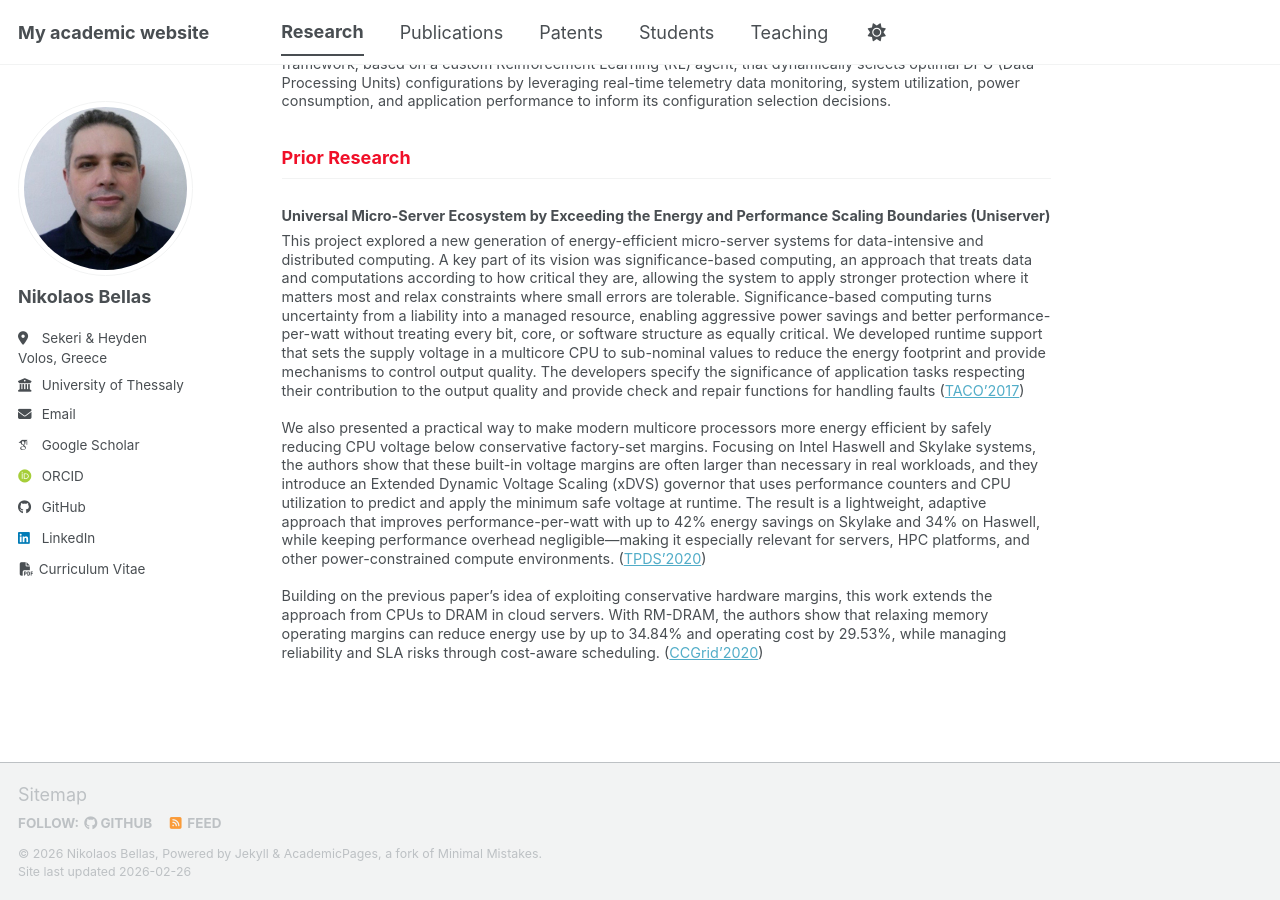
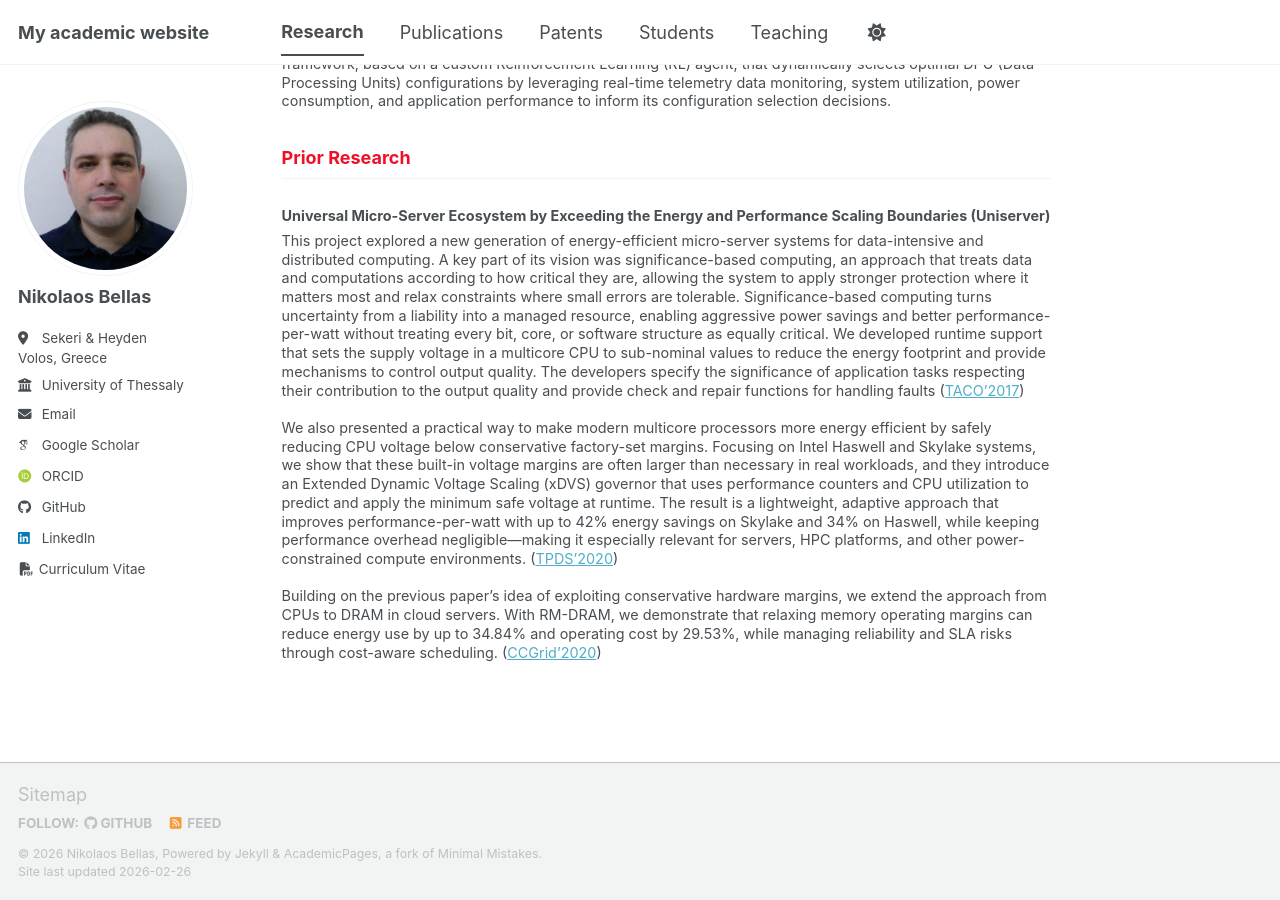
Before and after one commit to nbellas/nbellas.github.io, a Jekyll site: the page built from _pages/research.md, in a window 1280 px wide and 900 px high, scrolled down 863 px. Built offline with Jekyll 4.4.1, drawn with Linux system fonts in a browser that asks for light colours; some web fonts are replaced; a script bundle is joined from its source files by our own code; library files that are not in the unit come from our copies.

Commit message:
Update research.md

```diff
--- a/_pages/research.md
+++ b/_pages/research.md
@@ -30,9 +30,9 @@
 
 This project explored a new generation of energy-efficient micro-server systems for data-intensive and distributed computing. A key part of its vision was significance-based computing, an approach that treats data and computations according to how critical they are, allowing the system to apply stronger protection where it matters most and relax constraints where small errors are tolerable. Significance-based computing turns uncertainty from a liability into a managed resource, enabling aggressive power savings and better performance-per-watt without treating every bit, core, or software structure as equally critical. We developed runtime support that sets the supply voltage in a multicore CPU to sub-nominal values to reduce the energy footprint and provide mechanisms to control output quality. The developers specify the significance of application tasks respecting their contribution to the output quality and provide check and repair functions for handling faults ([TACO'2017](/files/TACO_2017.pdf))
 
-We also presented a practical way to make modern multicore processors more energy efficient by safely reducing CPU voltage below conservative factory-set margins. Focusing on Intel Haswell and Skylake systems, the authors show that these built-in voltage margins are often larger than necessary in real workloads, and they introduce an Extended Dynamic Voltage Scaling (xDVS) governor that uses performance counters and CPU utilization to predict and apply the minimum safe voltage at runtime. The result is a lightweight, adaptive approach that improves performance-per-watt with up to 42% energy savings on Skylake and 34% on Haswell, while keeping performance overhead negligible—making it especially relevant for servers, HPC platforms, and other power-constrained compute environments. ([TPDS’2020](/files/TPDS2020.pdf))
+We also presented a practical way to make modern multicore processors more energy efficient by safely reducing CPU voltage below conservative factory-set margins. Focusing on Intel Haswell and Skylake systems, we show that these built-in voltage margins are often larger than necessary in real workloads, and they introduce an Extended Dynamic Voltage Scaling (xDVS) governor that uses performance counters and CPU utilization to predict and apply the minimum safe voltage at runtime. The result is a lightweight, adaptive approach that improves performance-per-watt with up to 42% energy savings on Skylake and 34% on Haswell, while keeping performance overhead negligible—making it especially relevant for servers, HPC platforms, and other power-constrained compute environments. ([TPDS’2020](/files/TPDS2020.pdf))
 
-Building on the previous paper’s idea of exploiting conservative hardware margins, this work extends the approach from CPUs to DRAM in cloud servers. With RM-DRAM, the authors show that relaxing memory operating margins can reduce energy use by up to 34.84% and operating cost by 29.53%, while managing reliability and SLA risks through cost-aware scheduling. ([CCGrid'2020](/files/CCGrid_2020.pdf))
+Building on the previous paper’s idea of exploiting conservative hardware margins, we extend the approach from CPUs to DRAM in cloud servers. With RM-DRAM, we demonstrate that relaxing memory operating margins can reduce energy use by up to 34.84% and operating cost by 29.53%, while managing reliability and SLA risks through cost-aware scheduling. ([CCGrid'2020](/files/CCGrid_2020.pdf))
 
 
 </div>
```
